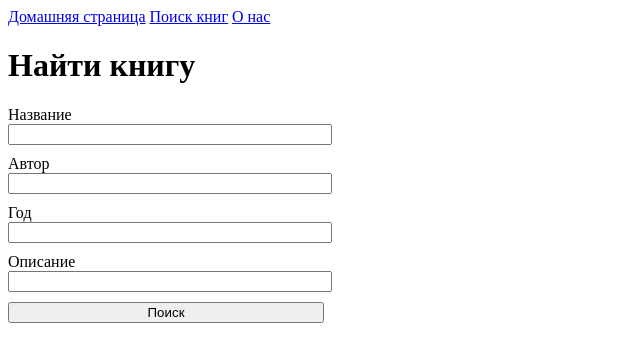
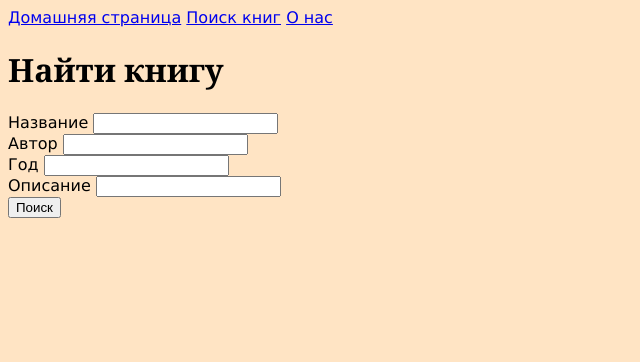
Before and after one commit to vkirs229037/ks_project, a Flask app: page /library/search in a window 1280 px wide. Shown: the top 362 px of the page, without its empty margins (0-640 px from the left). Run offline with Flask 3, Linux system fonts and the light colour scheme.

Commit message:
Главный стиль + включение особого стиля для страницы поиска

```diff
--- a/app/static/css/style.css
+++ b/app/static/css/style.css
@@ -1,10 +1,12 @@
-.search {
-    display: flex;
-    flex-direction: column;
-    width: 25%;
-    gap: 10px;
+body {
+    font-family: Verdana, Geneva, Tahoma, sans-serif;
+    background-color: bisque;
 }
 
-.search input {
-    width: 100%;
+h1 {
+    font-family: Georgia, 'Times New Roman', Times, serif;
 }
+
+.container {
+    width: 50%;
+}
--- a/app/templates/main.html
+++ b/app/templates/main.html
@@ -4,6 +4,8 @@
         <meta charset="UTF-8">
         <title>{% block title %}{% endblock %}</title>
         <link href="{{url_for('static', filename='css/style.css')}}" rel="stylesheet">
+        {% block extracss %}
+        {% endblock %}
     </head>
     <body>
         <div class="navbar">
--- a/app/templates/search.html
+++ b/app/templates/search.html
@@ -2,6 +2,10 @@
 
 {% block title %}
 Поиск
+{% endblock %}
+
+{% block extracss %}
+<link href="{{url_for('static', filename='css/search.css')}}" rel="stylesheet">
 {% endblock %}
 
 {% block body %}
```
